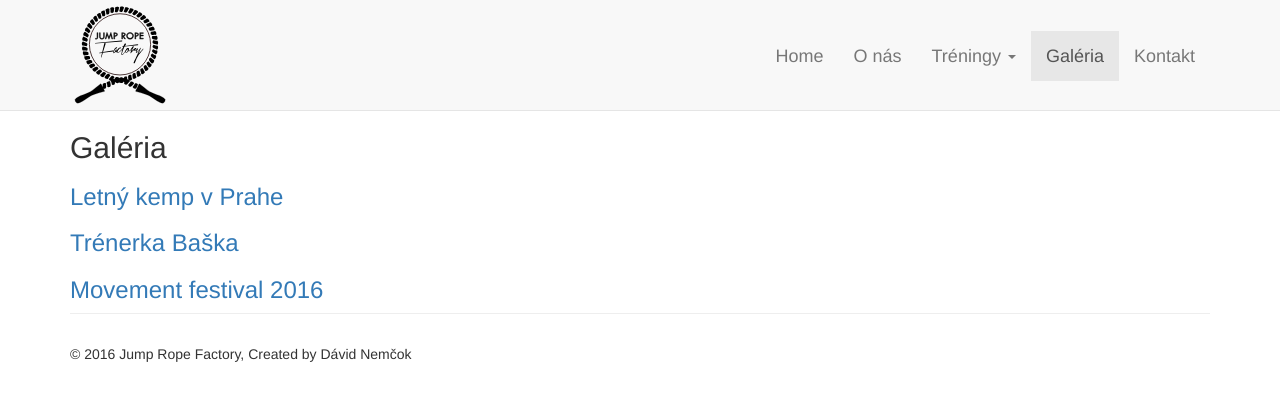
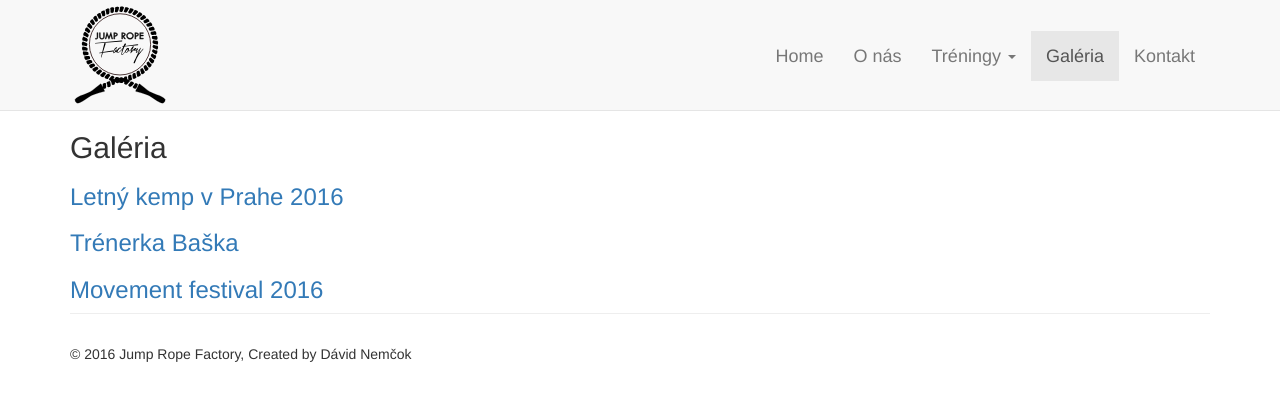
Before and after one commit to dejvo/dejvo.github.io, a Jekyll site: the page built from galeria.html, in a window 1280 px wide. Shown: the top 401 px of the page. Built offline with Jekyll 4.4.1, drawn with Linux system fonts in a browser that asks for light colours.

Commit message:
Updated galeria.html

```diff
--- a/galeria.html
+++ b/galeria.html
@@ -7,6 +7,6 @@ published: true
 
 <h2>Galéria</h2>
 
-<h3><a target="_blank" href="https://goo.gl/photos/tvtfTUL5fnNF945Q9">Letný kemp v Prahe</a></h3>
+<h3><a target="_blank" href="https://goo.gl/photos/tvtfTUL5fnNF945Q9">Letný kemp v Prahe 2016</a></h3>
 <h3><a target="_blank" href="https://goo.gl/photos/AnfrgabpjqcYTV1HA">Trénerka Baška</a></h3>
 <h3><a target="_blank" href="https://goo.gl/photos/bp3iMTUKwwTprueaA">Movement festival 2016</a></h3>
```
